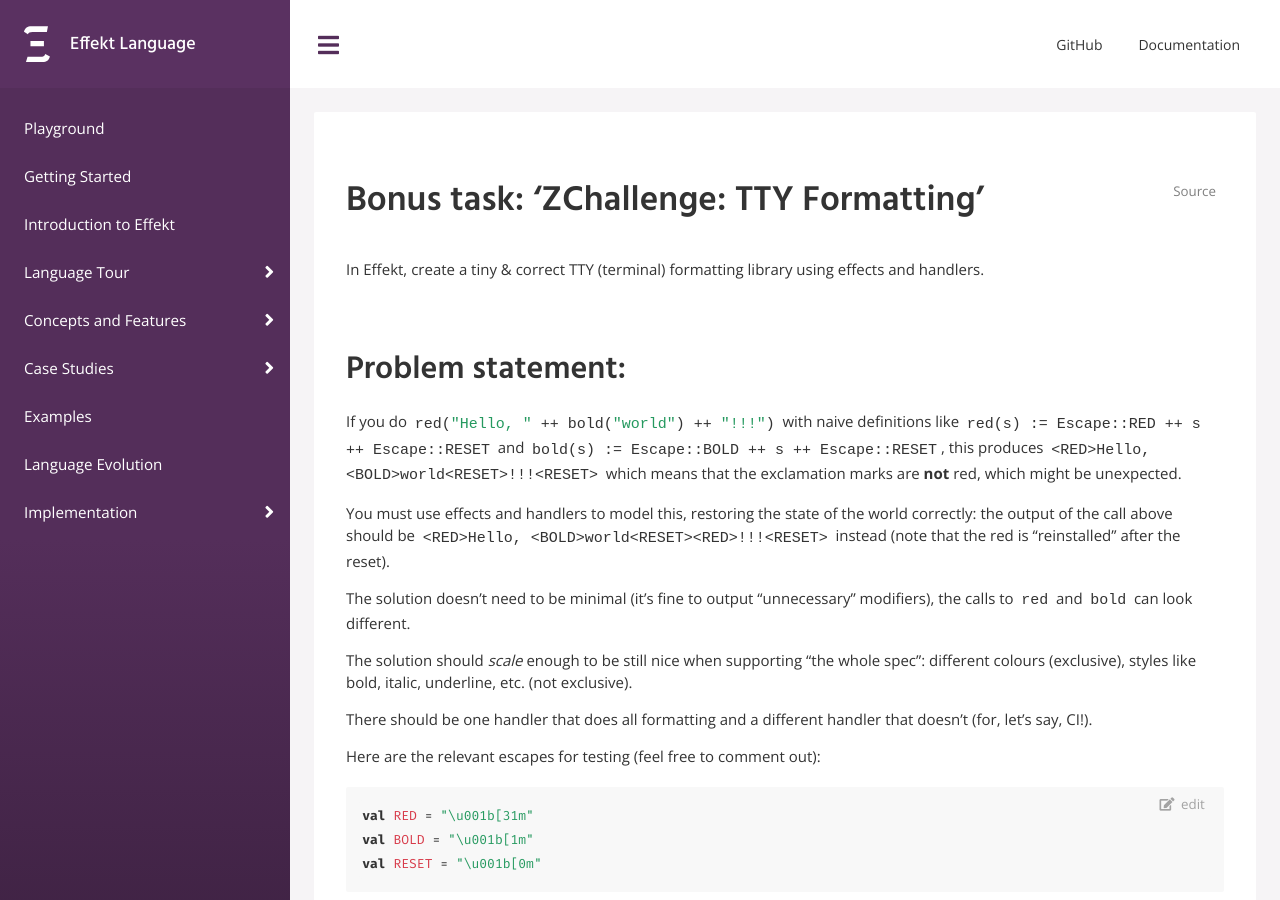
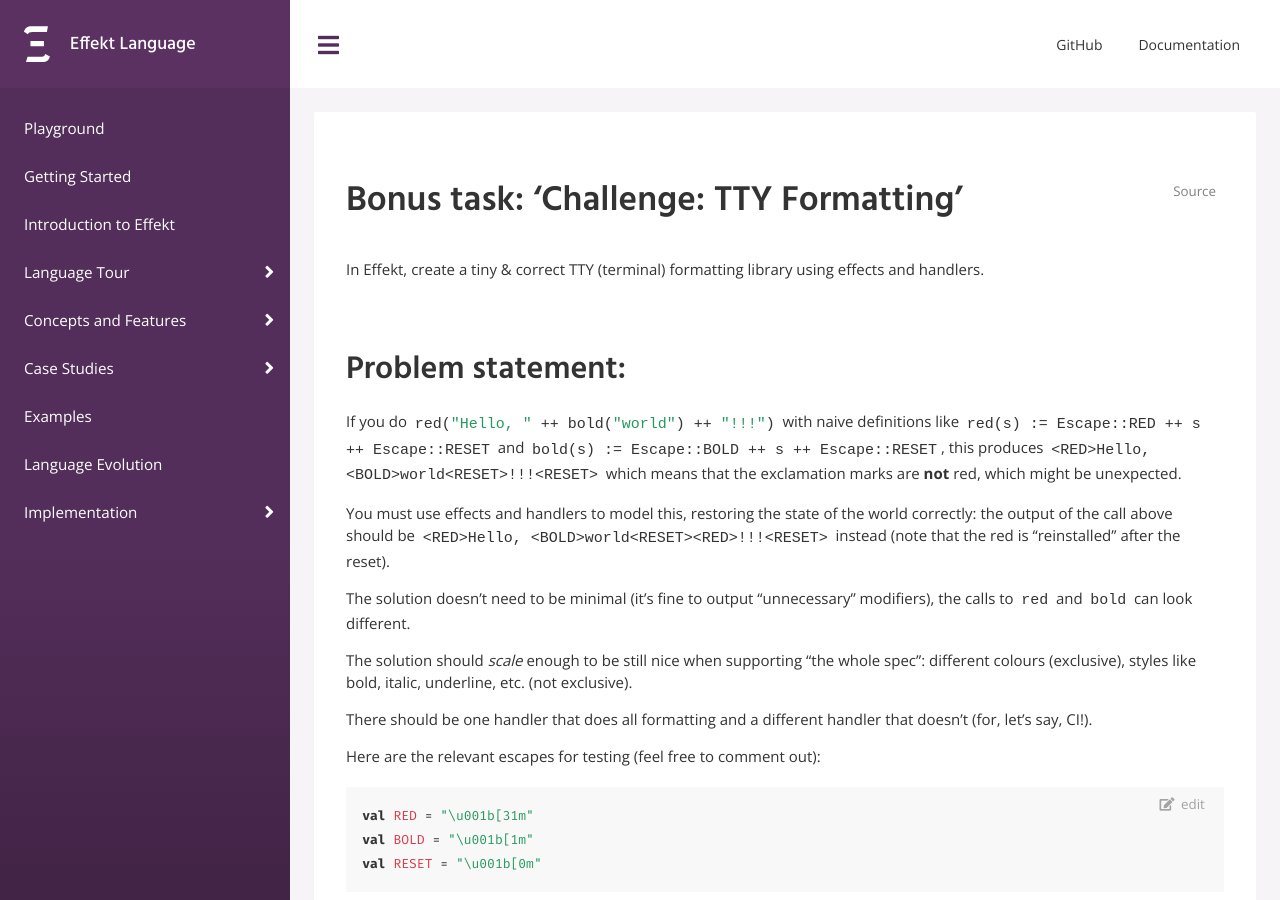
Before and after one commit to effekt-lang/effekt-website, a Jekyll site: the page built from docs/exercises/challenge.effekt.md, in a window 1280 px wide and 900 px high. Built offline with Jekyll 4.4.1, drawn with Linux system fonts in a browser that asks for light colours.

Commit message:
Fix 'zchallenge' again

```diff
--- a/docs/exercises/challenge.effekt.md
+++ b/docs/exercises/challenge.effekt.md
@@ -1,10 +1,10 @@
 ---
 layout: docs
-title: Exercise 'ZChallenge'
-permalink: docs/exercises/zchallenge
+title: Exercise 'Challenge'
+permalink: docs/exercises/challenge
 ---
 
-# Bonus task: 'ZChallenge: TTY Formatting'
+# Bonus task: 'Challenge: TTY Formatting'
 
 In Effekt, create a tiny & correct TTY (terminal) formatting library using effects and handlers.
 
```
